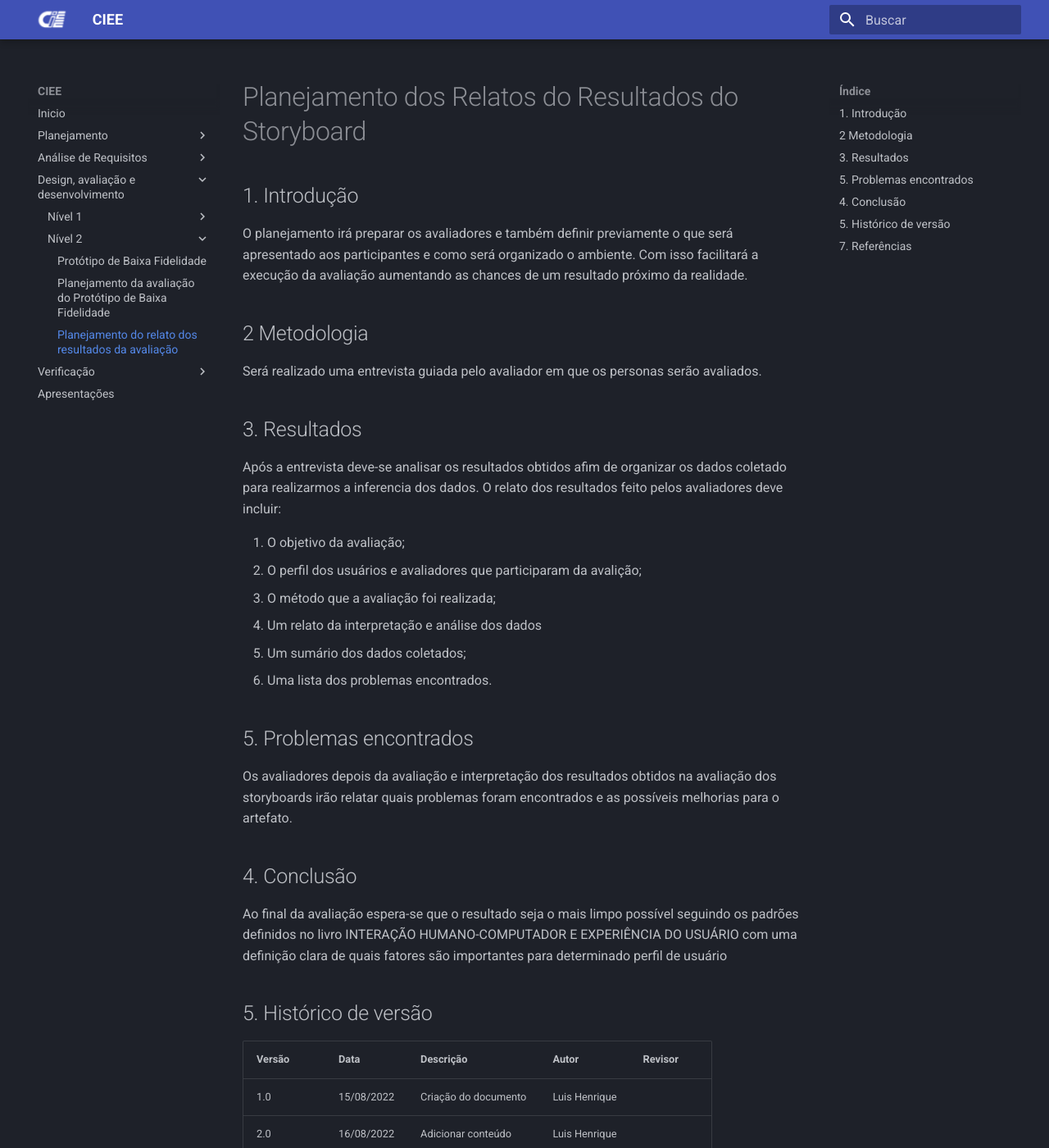
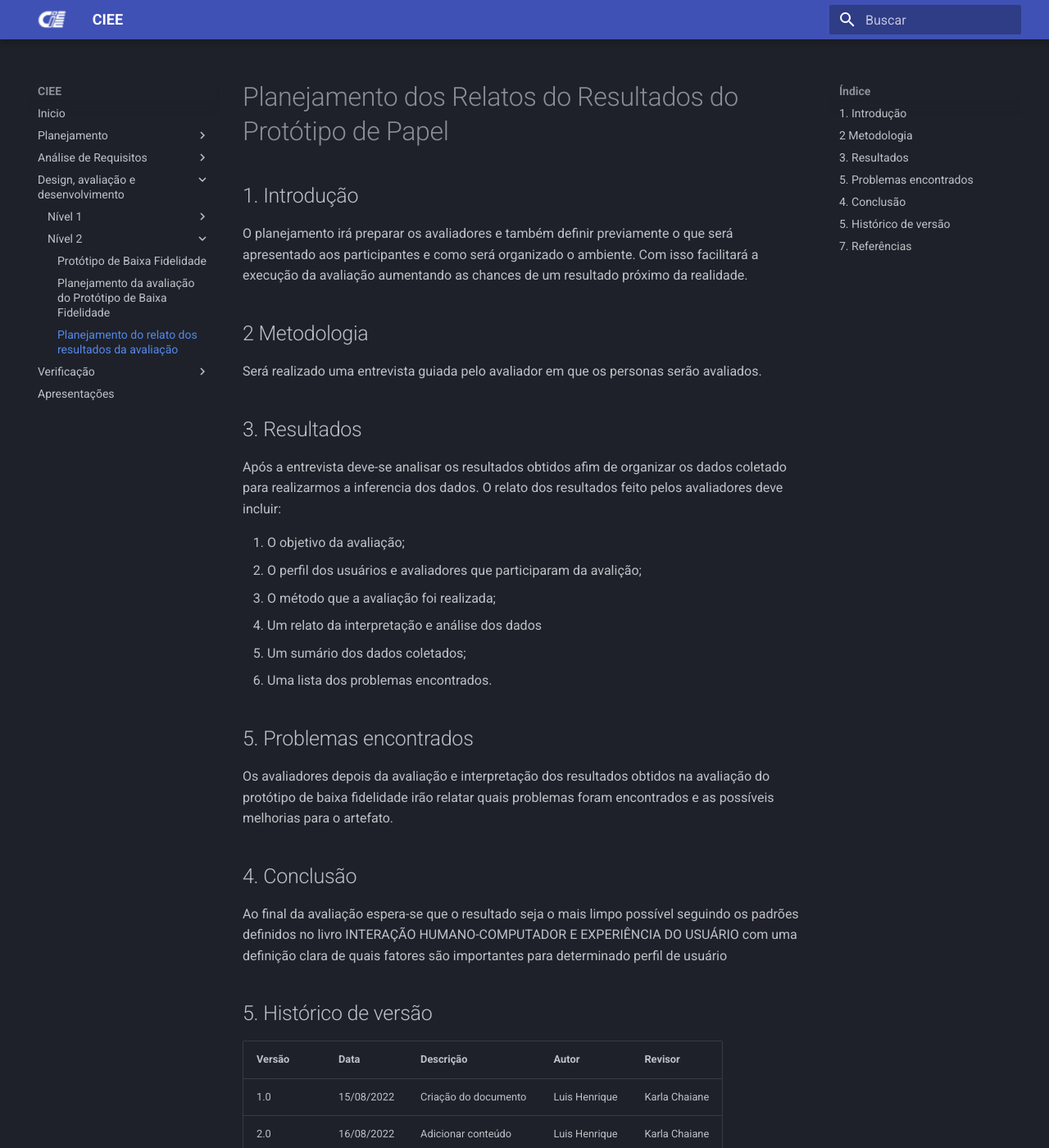
Before and after one commit to JoaoGElvas/2022.1-CIEE, an MkDocs documentation site: the page built from docs/design_avaliacao_desenvolvimento/nivel_2/planejamento_relato_avaliacao_prototipo_papel.md, in a window 1280 px wide and 1400 px high. Shown: the whole window at 82% size. Built offline with MkDocs 1.6.1 and Material for MkDocs 9.7.7, drawn with Linux system fonts in a browser that asks for light colours; some of the changed text lies outside the part shown.

Commit message:
Criação da verificação do Planejamento do Relato do Prototipo de Baixa Fidelidade

```diff
--- a/docs/design_avaliacao_desenvolvimento/nivel_2/planejamento_relato_avaliacao_prototipo_papel.md
+++ b/docs/design_avaliacao_desenvolvimento/nivel_2/planejamento_relato_avaliacao_prototipo_papel.md
@@ -1,4 +1,4 @@
-# Planejamento dos Relatos do Resultados do Storyboard
+# Planejamento dos Relatos do Resultados do Protótipo de Papel
 ## 1. Introdução
 O planejamento irá preparar os avaliadores e também definir previamente o que será apresentado aos participantes e como será organizado o ambiente. Com isso facilitará a execução da avaliação aumentando as chances de um resultado próximo da realidade.
 
@@ -16,7 +16,7 @@
 6. Uma lista dos problemas encontrados.
 
 ## 5. Problemas encontrados
-Os avaliadores depois da avaliação e interpretação dos resultados obtidos na avaliação dos storyboards irão relatar quais problemas foram encontrados e as possíveis melhorias para o artefato.
+Os avaliadores depois da avaliação e interpretação dos resultados obtidos na avaliação do protótipo de baixa fidelidade irão relatar quais problemas foram encontrados e as possíveis melhorias para o artefato.
 
 ## 4. Conclusão
 Ao final da avaliação espera-se que o resultado seja o mais limpo possível seguindo os padrões definidos no livro INTERAÇÃO HUMANO-COMPUTADOR E EXPERIÊNCIA DO USUÁRIO com uma definição clara de quais fatores são importantes para determinado perfil de usuário
@@ -25,11 +25,11 @@
 
 | Versão | Data       | Descrição             | Autor           | Revisor |
 | ------ | ---------- | --------------------- | ------------    |---------|
-|   1.0  | 15/08/2022 | Criação do documento  | Luis Henrique |  |
-|   2.0  | 16/08/2022 | Adicionar conteúdo  | Luis Henrique |  |
-
+|   1.0  | 15/08/2022 | Criação do documento  | Luis Henrique | Karla Chaiane |
+|   2.0  | 16/08/2022 | Adicionar conteúdo  | Luis Henrique | Karla Chaiane |
+|   2.1  | 22/08/2022 | Correções ortográficas | Karla Chaiane | - |
 
 ## 7. Referências
 
-> Barbosa, S. D. J.; Silva, B. S. da; Silveira, M. S.; Gasparini, I.; Darin, T.; Barbosa, G. D. J. (2021)
+- Barbosa, S. D. J.; Silva, B. S. da; Silveira, M. S.; Gasparini, I.; Darin, T.; Barbosa, G. D. J. (2021)
 Interação Humano-Computador e Experiência do Usuário. Autopublicação. ISBN: 978-65-00-19677-1.
--- a/mkdocs.yml
+++ b/mkdocs.yml
@@ -57,4 +57,5 @@
       - Nível 2:
         - Protótipo de Baixa Fidelidade: Verificacao_dos_artefatos/prototipo_baixa_fidel.md
         - Planejamento da avaliação do Prótotipo de Baixa fidelidade: Verificacao_dos_artefatos/planej_prot_baixa_fidel.md
+        - Planejamento do relato dos resultados da avaliação: Verificacao_dos_artefatos/planej_relato_prot_baixa_fidel.md
   - Apresentações: apresentacoes.md
```
Also changed, not shown: docs/Verificacao_dos_artefatos/planej_relato_prot_baixa_fidel.md (added, +58 -0 lines).
